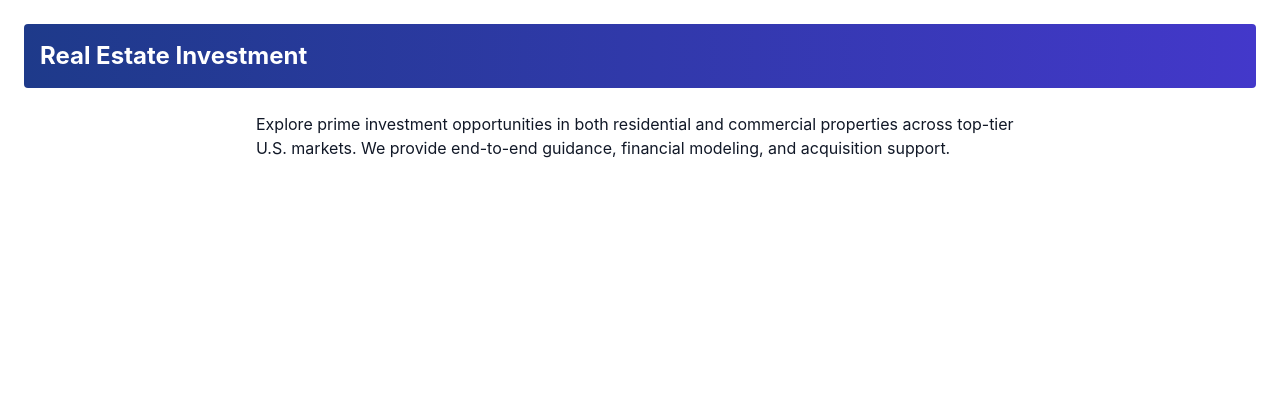
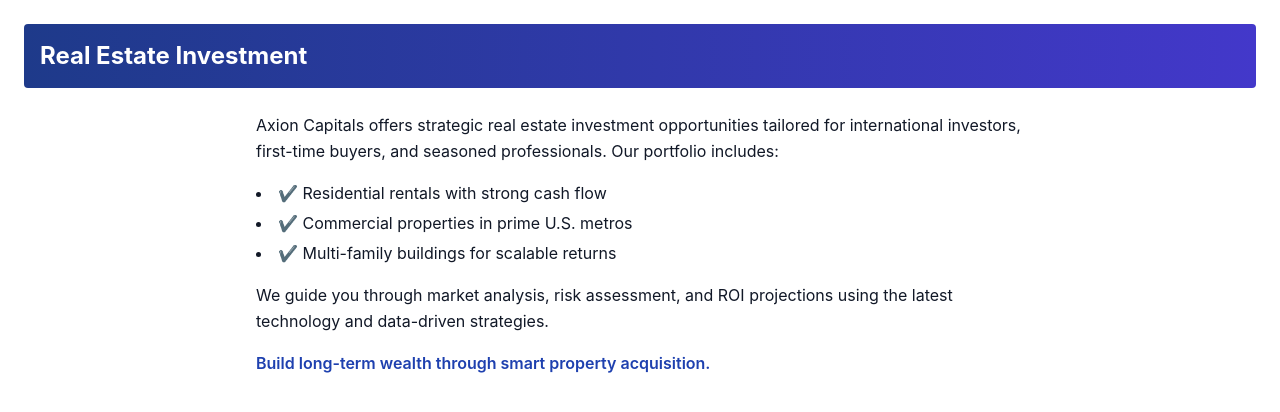
Before and after one commit to jacobzion/axioncapitals, a Next.js app: page /invest in a window 1280 px wide. Shown: the top 412 px of the page. Built offline with nearby package versions, Linux system fonts and the light colour scheme.

Commit message:
page updates

```diff
--- a/pages/buy-biz.js
+++ b/pages/buy-biz.js
@@ -5,8 +5,17 @@
       <header className="bg-gradient-to-r from-blue-900 to-indigo-700 text-white p-4 mb-6 rounded">
         <h1 className="text-2xl font-bold">Buy a Business</h1>
       </header>
-      <main className="max-w-3xl mx-auto space-y-4">
-        <p>Looking to acquire an operating business? We assist with evaluating opportunities, due diligence, and structuring your deal for long-term success.</p>
+      <main className="max-w-3xl mx-auto space-y-4 text-base leading-relaxed">
+
+<p>Looking to purchase a U.S.-based business? Axion Capitals helps E2 visa applicants and global entrepreneurs acquire profitable ventures:</p>
+<ul className="list-disc list-inside my-4 space-y-1">
+  <li>✔️ Vetted franchise and small business listings</li>
+  <li>✔️ Financial due diligence and legal coordination</li>
+  <li>✔️ Visa-friendly investment structuring</li>
+</ul>
+<p>Our team connects you with reliable sellers and ensures compliance every step of the way.</p>
+<p className="mt-4 font-semibold text-blue-800">Own and operate a business with strategic support.</p>
+
       </main>
     </div>
   );
--- a/pages/find-home.js
+++ b/pages/find-home.js
@@ -5,8 +5,17 @@
       <header className="bg-gradient-to-r from-blue-900 to-indigo-700 text-white p-4 mb-6 rounded">
         <h1 className="text-2xl font-bold">Find a Home</h1>
       </header>
-      <main className="max-w-3xl mx-auto space-y-4">
-        <p>Whether you're relocating or searching for your dream home, we help you find top listings, schedule tours, and negotiate the best deal.</p>
+      <main className="max-w-3xl mx-auto space-y-4 text-base leading-relaxed">
+
+<p>Searching for your dream home? Whether you're moving across town or across the globe, we help you discover and secure the perfect property:</p>
+<ul className="list-disc list-inside my-4 space-y-1">
+  <li>✔️ Personalized MLS access and property alerts</li>
+  <li>✔️ Virtual tours and local agent assistance</li>
+  <li>✔️ Expert negotiation and buyer representation</li>
+</ul>
+<p>From viewing to closing, our tech-enabled process ensures a seamless home buying experience.</p>
+<p className="mt-4 font-semibold text-blue-800">Find comfort, security, and beauty — all in one place.</p>
+
       </main>
     </div>
   );
--- a/pages/invest.js
+++ b/pages/invest.js
@@ -5,8 +5,17 @@
       <header className="bg-gradient-to-r from-blue-900 to-indigo-700 text-white p-4 mb-6 rounded">
         <h1 className="text-2xl font-bold">Real Estate Investment</h1>
       </header>
-      <main className="max-w-3xl mx-auto space-y-4">
-        <p>Explore prime investment opportunities in both residential and commercial properties across top-tier U.S. markets. We provide end-to-end guidance, financial modeling, and acquisition support.</p>
+      <main className="max-w-3xl mx-auto space-y-4 text-base leading-relaxed">
+
+<p>Axion Capitals offers strategic real estate investment opportunities tailored for international investors, first-time buyers, and seasoned professionals. Our portfolio includes:</p>
+<ul className="list-disc list-inside my-4 space-y-1">
+  <li>✔️ Residential rentals with strong cash flow</li>
+  <li>✔️ Commercial properties in prime U.S. metros</li>
+  <li>✔️ Multi-family buildings for scalable returns</li>
+</ul>
+<p>We guide you through market analysis, risk assessment, and ROI projections using the latest technology and data-driven strategies.</p>
+<p className="mt-4 font-semibold text-blue-800">Build long-term wealth through smart property acquisition.</p>
+
       </main>
     </div>
   );
--- a/pages/management.js
+++ b/pages/management.js
@@ -5,8 +5,17 @@
       <header className="bg-gradient-to-r from-blue-900 to-indigo-700 text-white p-4 mb-6 rounded">
         <h1 className="text-2xl font-bold">Property Management</h1>
       </header>
-      <main className="max-w-3xl mx-auto space-y-4">
-        <p>Our property management services include tenant screening, maintenance, rent collection, and monthly financial reporting to ensure a hassle-free ownership experience.</p>
+      <main className="max-w-3xl mx-auto space-y-4 text-base leading-relaxed">
+
+<p>Let Axion Capitals handle your properties with precision and care. Our dedicated team provides 360° support including:</p>
+<ul className="list-disc list-inside my-4 space-y-1">
+  <li>✔️ End-to-end tenant lifecycle management</li>
+  <li>✔️ 24/7 maintenance coordination</li>
+  <li>✔️ Digital rent collection & reporting</li>
+</ul>
+<p>We maximize tenant satisfaction and property value, using modern tools to keep you fully informed and hands-free.</p>
+<p className="mt-4 font-semibold text-blue-800">Own stress-free real estate — we do the heavy lifting.</p>
+
       </main>
     </div>
   );
```
